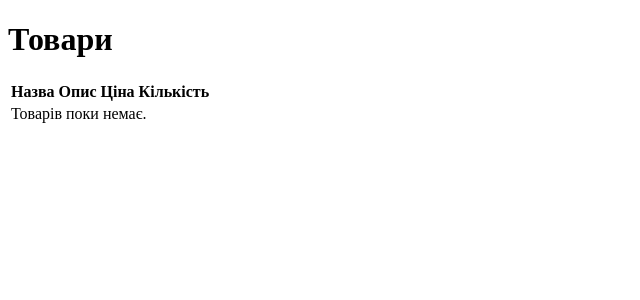
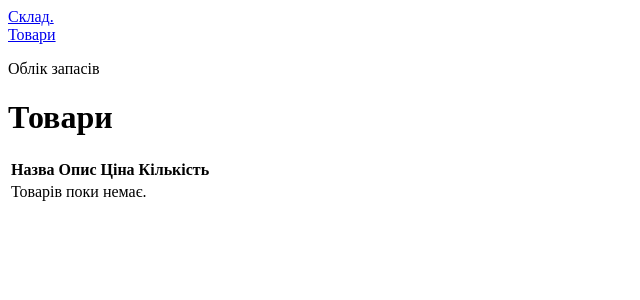
Before and after one commit to nshchepanskyi/Bosko_backend, a Django app: page / in a window 1280 px wide. Shown: the top 300 px of the page, without its empty margins (0-640 px from the left). Run offline with Django 5.2, Linux system fonts and the light colour scheme; data that the repository does not hold is empty.

Commit message:
Add base template with title/content blocks and menu partial
- templates/base.html defines {% block title %} and {% block content %}
- templates/partials/menu.html pulled in with {% include %}
- products.html now {% extends 'base.html' %} and links via {% url %}

```diff
--- /dev/null
+++ b/warehouse/templates/base.html
@@ -0,0 +1,17 @@
+<!doctype html>
+<html lang="uk">
+<head>
+    <meta charset="utf-8">
+    <meta name="viewport" content="width=device-width, initial-scale=1">
+    <title>{% block title %}Склад{% endblock %}</title>
+</head>
+<body>
+    <header class="site-header">
+        <a class="brand" href="{% url 'catalog:product_list' %}">Склад<span>.</span></a>
+        {% include 'partials/menu.html' %}
+    </header>
+    <main class="page-content">
+        {% block content %}{% endblock %}
+    </main>
+</body>
+</html>
--- a/warehouse/templates/catalog/products.html
+++ b/warehouse/templates/catalog/products.html
@@ -1,13 +1,16 @@
-<!doctype html>
-<html lang="uk">
-<head>
-    <meta charset="utf-8">
-    <meta name="viewport" content="width=device-width, initial-scale=1">
-    <title>Товари</title>
-</head>
-<body>
+{% extends 'base.html' %}
+
+{% block title %}Товари | Склад{% endblock %}
+
+{% block content %}
+    <div class="page-heading">
+        <div>
+            <p class="eyebrow">Облік запасів</p>
             <h1>Товари</h1>
+        </div>
+    </div>
 
+    <div class="table-wrap">
         <table>
             <thead>
                 <tr><th>Назва</th><th>Опис</th><th>Ціна</th><th>Кількість</th></tr>
@@ -15,15 +18,15 @@
             <tbody>
                 {% for product in products %}
                     <tr>
-                    <td>{{ product.name }}</td>
-                    <td>{{ product.description|default:'—' }}</td>
+                        <td class="product-name">{{ product.name }}</td>
+                        <td class="muted">{{ product.description|default:'—' }}</td>
                         <td>{{ product.price }}</td>
                         <td>{{ product.quantity }}</td>
                     </tr>
                 {% empty %}
-                <tr><td colspan="4">Товарів поки немає.</td></tr>
+                    <tr><td class="empty-state" colspan="4">Товарів поки немає.</td></tr>
                 {% endfor %}
             </tbody>
         </table>
-</body>
-</html>
+    </div>
+{% endblock %}
--- /dev/null
+++ b/warehouse/templates/partials/menu.html
@@ -0,0 +1,3 @@
+<nav class="main-nav" aria-label="Головна навігація">
+    <a href="{% url 'catalog:product_list' %}">Товари</a>
+</nav>
```
Lines whose indentation alone changed are shown as unchanged.
